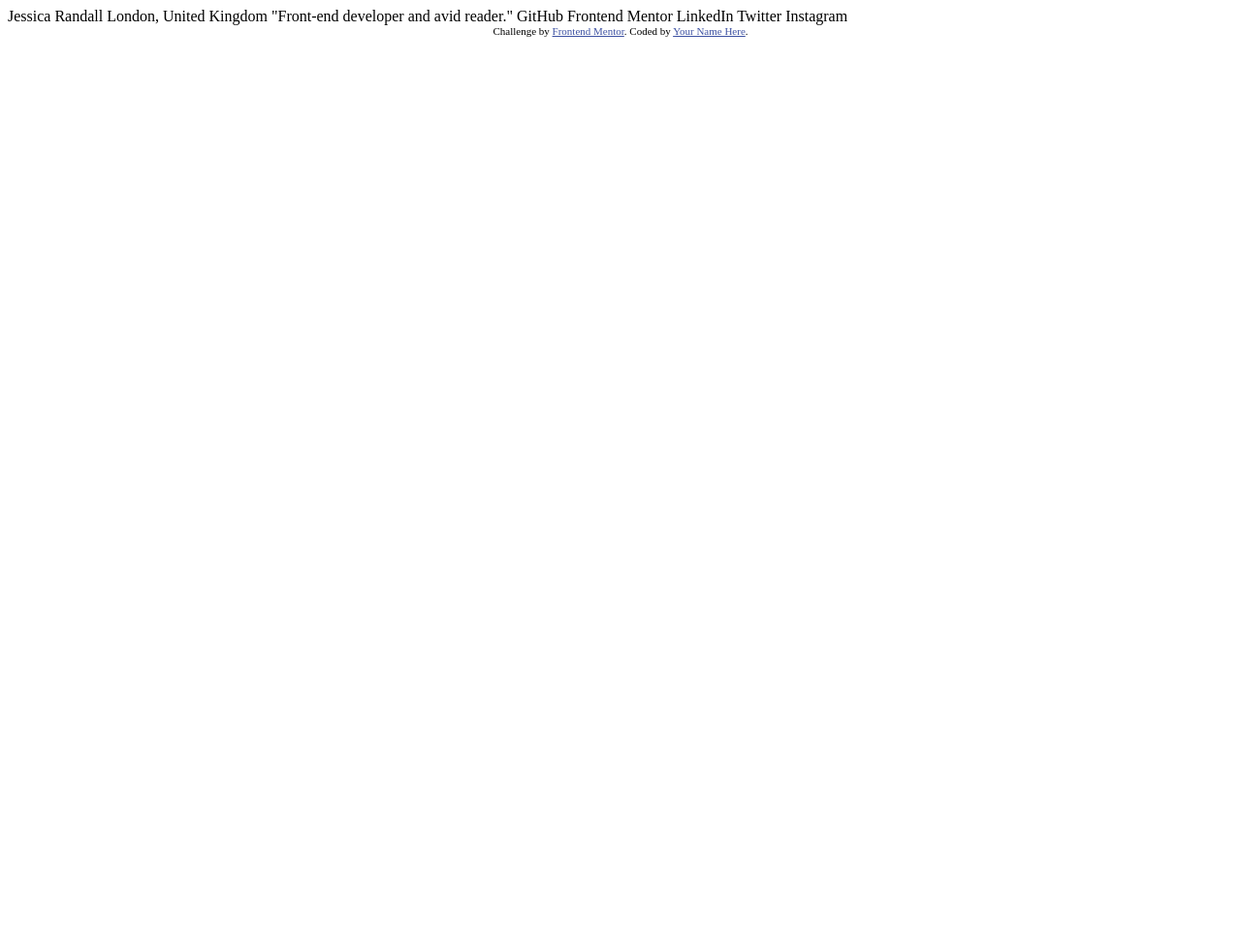
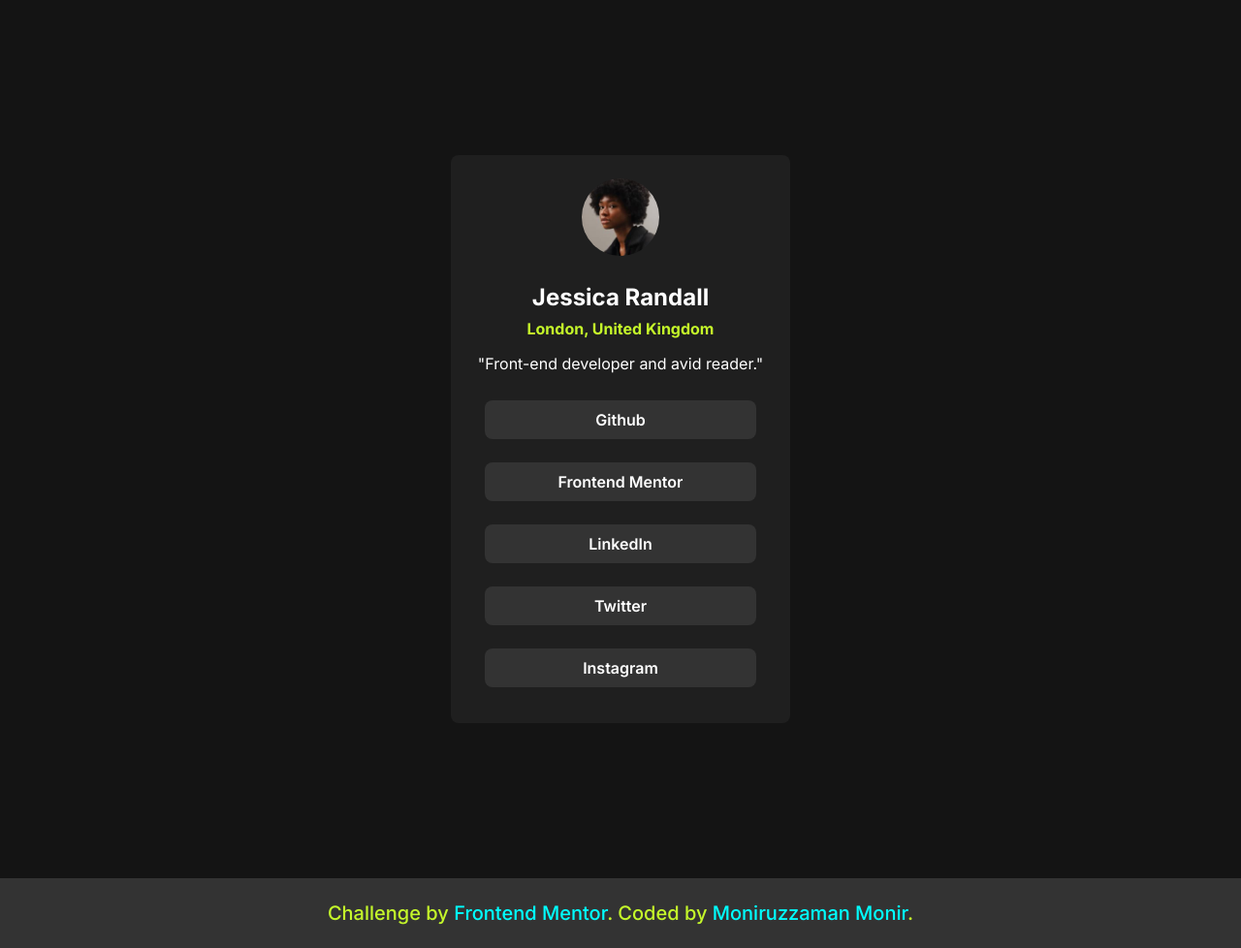
Before and after one commit to ad-monir2001/social-link-page, a plain HTML site: page index.html in a window 1280 px wide. Shown: the whole page at 97% size. Before the commit the page ends 800 px from the top, so only its background shows below. Drawn offline with Linux system fonts and the light colour scheme.

Commit message:
initial commit

```diff
--- a/index.html
+++ b/index.html
@@ -1,35 +1,46 @@
 <!DOCTYPE html>
 <html lang="en">
   <head>
-  <meta charset="UTF-8">
-  <meta name="viewport" content="width=device-width, initial-scale=1.0"> <!-- displays site properly based on user's device -->
+    <meta charset="UTF-8" />
+    <meta name="viewport" content="width=device-width, initial-scale=1.0" />
+    <!-- displays site properly based on user's device -->
 
-  <link rel="icon" type="image/png" sizes="32x32" href="./assets/images/favicon-32x32.png">
-  <link rel="stylesheet" href="style.css">
+    <link
+      rel="icon"
+      type="image/png"
+      sizes="32x32"
+      href="./assets/images/favicon-32x32.png"
+    />
+    <link rel="stylesheet" href="style.css" />
 
     <title>Frontend Mentor | Social links profile</title>
 
     <!-- Feel free to remove these styles or customise in your own stylesheet 👍 -->
-  <style>
-    .attribution { font-size: 11px; text-align: center; }
-    .attribution a { color: hsl(228, 45%, 44%); }
-  </style>
   </head>
   <body>
+    <main>
+      <div class="container">
+        <img src="/assets/images/avatar-jessica.jpeg" alt="Jessica Randall" />
+        <h2>Jessica Randall</h2>
+        <h4>London, United Kingdom</h4>
+        <p>"Front-end developer and avid reader."</p>
+        <div class="btn-container">
+          <button class="btn">Github</button>
+          <button class="btn">Frontend Mentor</button>
+          <button class="btn">LinkedIn</button>
+          <button class="btn">Twitter</button>
+          <button class="btn">Instagram</button>
+        </div>
+      </div>
+    </main>
 
-  Jessica Randall
-  London, United Kingdom
-  "Front-end developer and avid reader."
-
-  GitHub
-  Frontend Mentor
-  LinkedIn
-  Twitter
-  Instagram
-
-  <div class="attribution">
-    Challenge by <a href="https://www.frontendmentor.io?ref=challenge" target="_blank">Frontend Mentor</a>.
-    Coded by <a href="#">Your Name Here</a>.
-  </div>
+    <footer class="attribution">
+      <p>
+        Challenge by
+        <a href="https://www.frontendmentor.io?ref=challenge" target="_blank"
+          >Frontend Mentor</a
+        >. Coded by <a href="#">Moniruzzaman Monir</a>.
+      </p>
+    </footer>
   </body>
 </html>
--- a/style.css
+++ b/style.css
@@ -0,0 +1,93 @@
+@import url('https://fonts.googleapis.com/css2?family=Inter:wght@100..900&display=swap');
+
+*{
+    margin: 0;
+    padding: 0;
+    box-sizing: border-box;
+    font-family: var(--font);
+    /* background: var(--Off-Black); */
+}
+
+:root{
+
+    --Green: hsl(75, 94%, 57%);
+    --White: hsl(0, 0%, 100%);
+    --Grey: hsl(0, 0%, 20%);
+    --Dark-Grey: hsl(0, 0%, 12%);
+    --Off-Black: hsl(0, 0%, 8%);
+
+    --font: "Inter", sans-serif;
+}
+
+body{
+    background: var(--Off-Black);
+}
+
+.container{
+    background: var(--Dark-Grey);
+    width: 350px;
+    margin: 10em auto;
+    text-align: center;
+    border-radius: 8px;
+}
+
+img{
+    width: 80px;
+    height: 80px;
+    border-radius: 80px;
+    margin: 1.5rem 0;
+}
+
+.container h2{
+    color: var(--White);
+}
+.container h4{
+    color: var(--Green);
+    margin: .5rem 0;
+}
+
+.container p{
+    color: var(--White);
+    margin: 1rem 0;
+}
+.btn-container{
+    display: flex;
+    flex-direction: column;
+    align-items: center;
+    justify-content: center;
+    padding-bottom: 25px;
+}
+.btn{
+    display: inline-block;
+    color: var(--White);
+    width: 80%;
+    background-color: var(--Grey);
+    padding: 10px;
+    margin: 12px 0;
+    border: none;
+    border-radius: 8px;
+    font-weight: 600;
+    font-size: 16px;
+    cursor: pointer;
+
+}
+
+.btn:hover{
+    color: var(--Off-Black);
+    background: var(--Green);
+}
+
+footer{
+    text-align: center;
+    color:var(--Green);
+    background-color: var(--Grey);
+    height: 4.5rem;
+    padding: 1.5rem;
+    font-size: 20px;
+    font-weight: 500;
+}
+
+footer a{
+    text-decoration: none;
+    color: aqua;
+}
```
Lines whose indentation alone changed are shown as unchanged.
